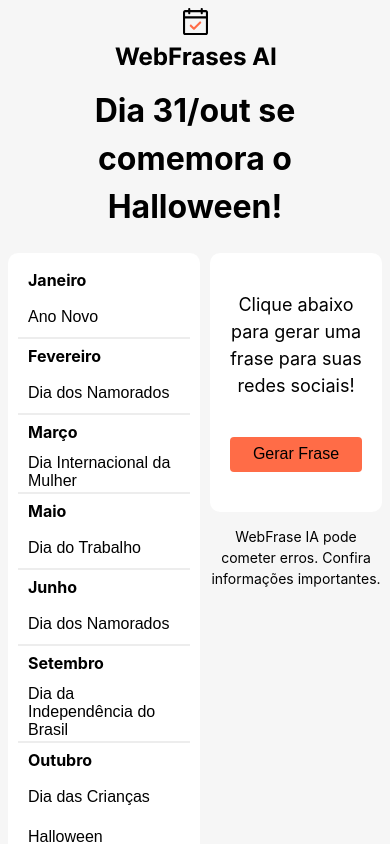
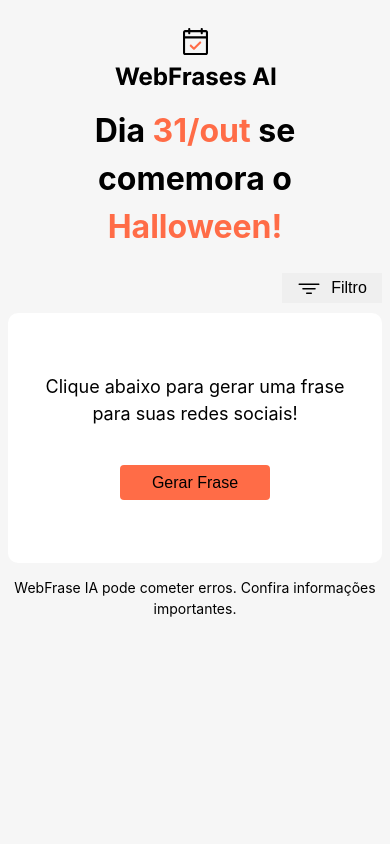
Before and after one commit to Sara01romao/webfrase-ai, a React (Vite) app in the folder frontend/webfrases/: page / in a window 390 px wide. Shown: the top 844 px of the page. Built offline with nearby package versions, Linux system fonts and the light colour scheme.

Commit message:
feat: filtro responsivo

```diff
--- a/frontend/webfrases/src/App.css
+++ b/frontend/webfrases/src/App.css
@@ -9,6 +9,7 @@
   display: flex;
   align-items: center;
   justify-content: center;
+  padding-top: 20px;
 }
 
 .mainHome{
@@ -27,17 +28,48 @@
   text-align: center;
 }
 
+.phraseContainer h1 span{
+  color: #FF6C47;
+}
+
 .phraseContain{
   display: flex;
   gap: 10px;
 }
 
-.filter{
+.filterContainer{
   max-width: 200px;
   width: 100%;
   background: #fff;
   border-radius: 10px;
   padding: 10px;
+}
+
+.filterHeader{
+  display: flex;
+  align-items: center;
+  justify-content: space-between;
+  padding: 0px 10px;
+}
+
+.btnCloseMobile{
+  height: 30px;
+  width: 30px;
+  display: none;
+  align-items: center;
+  justify-content: center;
+  border-radius: 50%;
+  border: none;
+  cursor: pointer;
+
+}
+
+.btnCloseMobile:hover{
+  background: rgb(230, 230, 230);
+}
+
+.filter{
+  width: 100%;
 }
 
 .filter div{
@@ -134,8 +166,6 @@
   height: 35px;
   cursor: pointer;
 
-
-
 }
 
 .btn.btnClean:hover, .btn.btnCopy:hover {
@@ -154,8 +184,6 @@
 .btn.create{
   background: #FF6C47;
   margin: 20px auto;
-
-
 }
 
 .btn.btnCopy{
@@ -174,12 +202,12 @@
 }
 
 .loaderContainer{
-  background: rgb(255, 255, 255);
   position: absolute;
   width: 100%;
   height: 100%;
   border-radius: 10px;
   display: flex;
+  flex-direction: column;
   justify-content: center;
   align-items: center;
   background: rgba(255, 255, 255, 0.97);
@@ -191,14 +219,14 @@
 
 }
 
-/* HTML: <div class="loader"></div> */
 .loader {
   height: 4px;
   width: 130px;
-  --c:no-repeat linear-gradient(#6100ee 0 0);
-  background: var(--c),var(--c),#d7b8fc;
+  --c:no-repeat linear-gradient(#FF6C47 0 0);
+  background: var(--c),var(--c),#fca691;
   background-size: 60% 100%;
   animation: l16 3s infinite;
+  margin-bottom: 50px;
 }
 
 .loader p{
@@ -211,3 +239,60 @@
   66%  {background-position: 250% 0,-150% 0}
   100% {background-position: 250% 0, 250% 0}
 }
+
+.btnOpenFilter{
+  cursor: pointer;
+  width: 100px;
+  height: 30px;
+  transition: 0.3s ease-in;
+  display: none;
+  align-items: center;
+  justify-content: center;
+  gap: 10px;
+  margin-bottom: 10px;
+  margin: 0px 0px 10px auto;
+  border:none;
+  font-size: 16px;
+}
+
+
+
+@media screen and (max-width: 768px) {
+  .phraseContain{
+    flex-direction: column-reverse;
+  }
+
+  .filterContainer{
+    display: none;
+    height: 0;
+  }
+
+  .btnCloseMobile{
+    display: flex;
+  }
+
+  .filterContainer.visible {
+    max-width: 90%;
+    position: fixed;
+    left: 0px;
+    right: 0px;
+    bottom: 0px;
+    z-index: 999;
+    margin: 0 auto;
+    display: block;
+    box-shadow: rgba(50, 50, 93, 0.25) 0px 6px 12px -2px, rgba(0, 0, 0, 0.3) 0px 3px 7px -3px;
+    height: 96%;
+    transition: height 0.8s ease-in;
+
+  }
+
+  .filter{
+    height: 90%;
+    overflow-y:scroll ;
+  }
+
+  .btnOpenFilter{
+    display: flex;
+  }
+
+}
--- a/frontend/webfrases/src/App.tsx
+++ b/frontend/webfrases/src/App.tsx
@@ -1,8 +1,8 @@
 
-import { useEffect, useRef, useState } from 'react'
+import { useEffect, useState } from 'react'
 import './App.css'
 import { dates} from './data/dateList';
-
+import toast, { Toaster } from 'react-hot-toast';
 
 interface GeneratedText {
   generated_text: string;
@@ -14,7 +14,8 @@ function App() {
   const [nameDate, setNameDate] =useState<string>('');
   const [activeButton, setActiveButton] = useState(null);
   const [loading, setLoading] = useState<boolean>(false);
-  const textToCopyRef = useRef(null);
+  const [isFilterVisible, setIsFilterVisible] = useState(false);
+
 
     useEffect(() => {
       if (nameDate) {
@@ -29,7 +30,7 @@ function App() {
           setLoading(true);
           const data = {
             inputs: `Escreva uma frase breve e impactante para comemorar ${nameDate} nas redes sociais.`,
-            parameters: { max_new_tokens: 50 },
+            parameters: { max_new_tokens: 100 },
           };
 
           const response = await fetch("http://localhost:3000/phrasetxt", {
@@ -47,8 +48,7 @@ function App() {
             setLoading(false);
           }
           console.log(result);
-          setPhrase(result)
-
+          setPhrase(result);
         }
       } catch (error) {
         console.error("Erro", error);
@@ -59,36 +59,62 @@ function App() {
     }
 
   //limpa resultado
-  const cleanText = (text: string) => {
-    const match = text.match(/"(.*?)"/);
+  // const cleanText = (text: string) => {
+  //   const match = text.match(/"(.*?)"/);
+  //   return match ? match[1] : text;
+  // };
+
+  const cleanText  = (text: string) => {
+    const match = text.match(/### Solution.*?:\s*(.*)/);
     return match ? match[1] : text;
   };
 
 
   function handleCreate(name:string){
+    console.log(name)
     setNameDate(name);
   }
 
   function handleClean(){
     setPhrase([])
+    setNameDate('');
     setActiveButton(null)
   }
 
   function handleFilter(idBtn:any, dataNome: string){
      setActiveButton(idBtn);
      setNameDate(dataNome);
+     if(isFilterVisible){
+      setIsFilterVisible(false);
+    }
   }
 
-  const handleCopy = () => {
-    if (textToCopyRef.current) {
-      navigator.clipboard.writeText(textToCopyRef.current || "")
 
+
+  function handleCopy (){
+
+    const textToCopy = phrase.map(item => cleanText(item.generated_text)).join('\n');
+
+    navigator.clipboard.writeText(textToCopy)
+      .then(() =>  toast.success('Copiado com sucesso!'))
+      .catch(err => toast.error('Erro ao copiar ' + err));
+  };
+
+
+
+  function  handleFilterClick(){
+    setIsFilterVisible(!isFilterVisible);
   }
-  };
+
+
 
   return (
 
     <div className='container'>
+      <Toaster
+        position="top-center"
+        reverseOrder={false}
+      />
 
       <header>
         <svg width="161" height="58" viewBox="0 0 161 58" fill="none" xmlns="http://www.w3.org/2000/svg">
@@ -96,20 +122,32 @@ function App() {
           <path fill-rule="evenodd" clip-rule="evenodd" d="M87.7917 2.07692H90.9167C91.4692 2.07692 91.9991 2.29574 92.3898 2.68524C92.7805 3.07474 93 3.60301 93 4.15385V24.9231C93 25.4739 92.7805 26.0022 92.3898 26.3917C91.9991 26.7812 91.4692 27 90.9167 27H70.0833C69.5308 27 69.0009 26.7812 68.6102 26.3917C68.2195 26.0022 68 25.4739 68 24.9231V4.15385C68 3.60301 68.2195 3.07474 68.6102 2.68524C69.0009 2.29574 69.5308 2.07692 70.0833 2.07692H73.2083V1.03846C73.2083 0.763044 73.3181 0.498908 73.5134 0.304158C73.7088 0.109409 73.9737 0 74.25 0C74.5263 0 74.7912 0.109409 74.9866 0.304158C75.1819 0.498908 75.2917 0.763044 75.2917 1.03846V2.07692H85.7083V1.03846C85.7083 0.763044 85.8181 0.498908 86.0134 0.304158C86.2088 0.109409 86.4737 0 86.75 0C87.0263 0 87.2912 0.109409 87.4866 0.304158C87.6819 0.498908 87.7917 0.763044 87.7917 1.03846V2.07692ZM73.2083 5.19231V4.15385H70.0833V8.30769H90.9167V4.15385H87.7917V5.19231C87.7917 5.46773 87.6819 5.73186 87.4866 5.92661C87.2912 6.12136 87.0263 6.23077 86.75 6.23077C86.4737 6.23077 86.2088 6.12136 86.0134 5.92661C85.8181 5.73186 85.7083 5.46773 85.7083 5.19231V4.15385H75.2917V5.19231C75.2917 5.46773 75.1819 5.73186 74.9866 5.92661C74.7912 6.12136 74.5263 6.23077 74.25 6.23077C73.9737 6.23077 73.7088 6.12136 73.5134 5.92661C73.3181 5.73186 73.2083 5.46773 73.2083 5.19231ZM70.0833 24.9231H90.9167V10.3846H70.0833V24.9231Z" fill="black"/>
           <path d="M85.9245 13.8038C86.0213 13.9002 86.0982 14.0147 86.1506 14.1408C86.203 14.2669 86.23 14.402 86.23 14.5385C86.23 14.6749 86.203 14.8101 86.1506 14.9361C86.0982 15.0622 86.0213 15.1767 85.9245 15.2732L79.6745 21.5039C79.5777 21.6005 79.4629 21.6771 79.3364 21.7294C79.2099 21.7816 79.0744 21.8085 78.9375 21.8085C78.8006 21.8085 78.6651 21.7816 78.5386 21.7294C78.4121 21.6771 78.2973 21.6005 78.2005 21.5039L75.0755 18.3886C74.8801 18.1937 74.7703 17.9294 74.7703 17.6538C74.7703 17.3783 74.8801 17.114 75.0755 16.9191C75.271 16.7243 75.5361 16.6148 75.8125 16.6148C76.0889 16.6148 76.354 16.7243 76.5495 16.9191L78.9375 19.3011L84.4505 13.8038C84.5473 13.7072 84.6621 13.6306 84.7886 13.5783C84.9151 13.5261 85.0506 13.4992 85.1875 13.4992C85.3244 13.4992 85.4599 13.5261 85.5864 13.5783C85.7129 13.6306 85.8277 13.7072 85.9245 13.8038Z" fill="#FF6C47"/>
         </svg>
-
-
-
       </header>
-
-
-
 
       <main className='mainHome'>
         <div className='phraseContainer'>
 
-          <h1>Dia 31/out se comemora o Halloween!</h1>
+            <h1>Dia <span>31/out </span> se comemora o <span>Halloween!</span></h1>
+
+            <button onClick={handleFilterClick} className='btnOpenFilter'>
+              <svg width="24" height="24" viewBox="0 0 24 24" fill="none" xmlns="http://www.w3.org/2000/svg">
+                <path d="M18.75 12.75C18.75 12.9489 18.671 13.1397 18.5303 13.2803C18.3897 13.421 18.1989 13.5 18 13.5H6C5.80109 13.5 5.61032 13.421 5.46967 13.2803C5.32902 13.1397 5.25 12.9489 5.25 12.75C5.25 12.5511 5.32902 12.3603 5.46967 12.2197C5.61032 12.079 5.80109 12 6 12H18C18.1989 12 18.3897 12.079 18.5303 12.2197C18.671 12.3603 18.75 12.5511 18.75 12.75ZM21.75 7.5H2.25C2.05109 7.5 1.86032 7.57902 1.71967 7.71967C1.57902 7.86032 1.5 8.05109 1.5 8.25C1.5 8.44891 1.57902 8.63968 1.71967 8.78033C1.86032 8.92098 2.05109 9 2.25 9H21.75C21.9489 9 22.1397 8.92098 22.2803 8.78033C22.421 8.63968 22.5 8.44891 22.5 8.25C22.5 8.05109 22.421 7.86032 22.2803 7.71967C22.1397 7.57902 21.9489 7.5 21.75 7.5ZM14.25 16.5H9.75C9.55109 16.5 9.36032 16.579 9.21967 16.7197C9.07902 16.8603 9 17.0511 9 17.25C9 17.4489 9.07902 17.6397 9.21967 17.7803C9.36032 17.921 9.55109 18 9.75 18H14.25C14.4489 18 14.6397 17.921 14.7803 17.7803C14.921 17.6397 15 17.4489 15 17.25C15 17.0511 14.921 16.8603 14.7803 16.7197C14.6397 16.579 14.4489 16.5 14.25 16.5Z" fill="black"/>
+              </svg>
+              Filtro
+            </button>
 
             <div className='phraseContain'>
+
+            <div className={`filterContainer ${isFilterVisible ? 'visible' : ''}`}>
+                <div className="filterHeader">
+                  <p>Filtro</p>
+
+                  <button onClick={handleFilterClick} className="btnCloseMobile">
+                    <svg width="26" height="26" viewBox="0 0 26 26" fill="none" xmlns="http://www.w3.org/2000/svg">
+                      <path d="M21.281 11.281L13.781 18.781C13.7114 18.8508 13.6287 18.9061 13.5376 18.9438C13.4466 18.9816 13.349 19.001 13.2504 19.001C13.1519 19.001 13.0543 18.9816 12.9632 18.9438C12.8722 18.9061 12.7894 18.8508 12.7198 18.781L5.21979 11.281C5.07906 11.1403 5 10.9494 5 10.7504C5 10.5514 5.07906 10.3605 5.21979 10.2198C5.36052 10.0791 5.55139 10 5.75042 10C5.94944 10 6.14031 10.0791 6.28104 10.2198L13.2504 17.1901L20.2198 10.2198C20.2895 10.1501 20.3722 10.0948 20.4632 10.0571C20.5543 10.0194 20.6519 10 20.7504 10C20.849 10 20.9465 10.0194 21.0376 10.0571C21.1286 10.0948 21.2114 10.1501 21.281 10.2198C21.3507 10.2895 21.406 10.3722 21.4437 10.4632C21.4814 10.5543 21.5008 10.6519 21.5008 10.7504C21.5008 10.849 21.4814 10.9465 21.4437 11.0376C21.406 11.1286 21.3507 11.2114 21.281 11.281Z" fill="black"/>
+                    </svg>
+                  </button>
+                </div>
 
                 <div className='filter'>
 
@@ -138,11 +176,12 @@ function App() {
 
 
                   </div>
+            </div>
 
             <div className='resultTxtContainer'>
 
                 <div className='txtPhrase'>
-                      {loading && (<div className='loaderContainer'><div className='loader'><p>Carregando</p></div></div>)}
+                  {loading && (<div className='loaderContainer'><p>Carregando...</p><div className='loader'></div></div>)}
 
                     {phrase.length === 0 ?
                       <div className='txtPhraseContainer'>
@@ -152,7 +191,7 @@ function App() {
 
                       : <div className='txtPhraseContainer'>
                           {phrase.map((item, index) => (
-                                  <p key={index} ref={textToCopyRef}>{cleanText(item.generated_text)}</p>
+                              <p key={index}>{cleanText(item.generated_text)}</p>
                           ))}
 
                           <div className='btnPhraseContainer'>
@@ -180,17 +219,8 @@ function App() {
             </div>
 
             </div>
-
-
-
-
-
         </div>
-
-
       </main>
-
-
 
     </div>
   )
```
Lines whose indentation alone changed are shown as unchanged.
